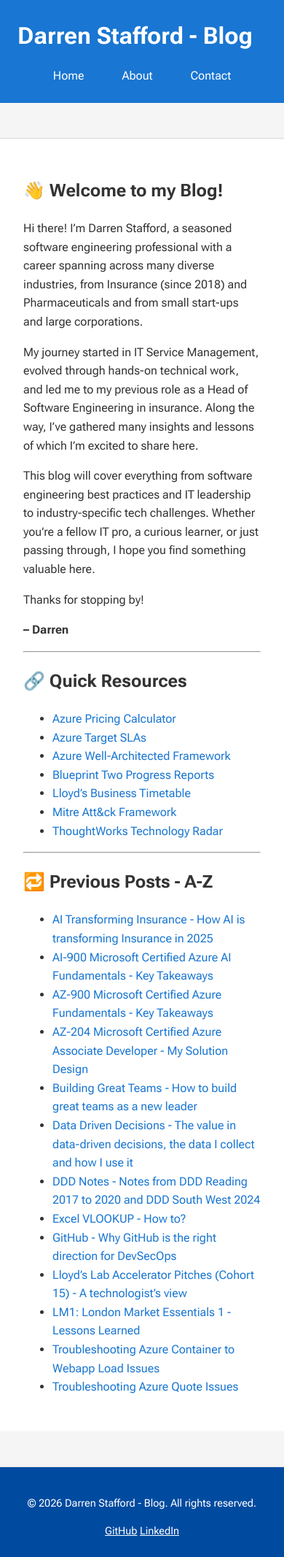
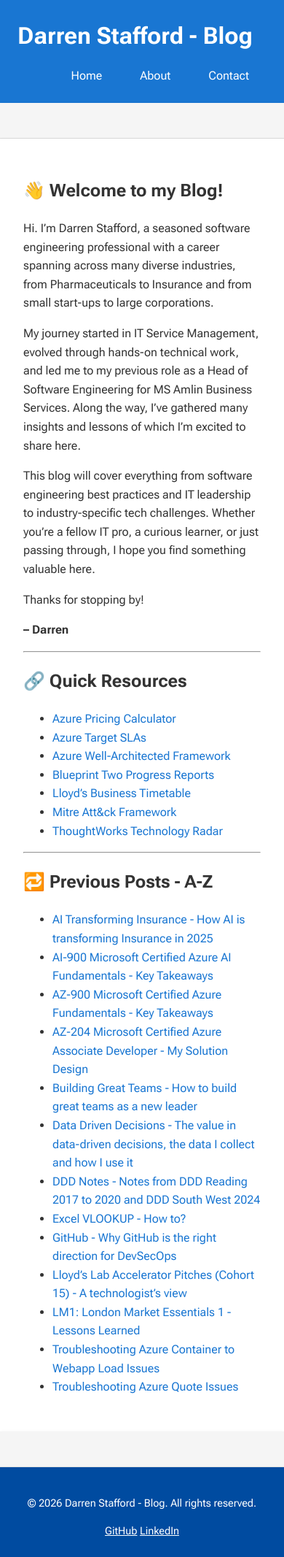
Before and after one commit to dazstaffs/blog, a Jekyll site: the page built from index.md, in a window 390 px wide. Shown: the whole page at 73% size. Built offline with Jekyll 4.4.1, drawn with Linux system fonts in a browser that asks for light colours.

Commit message:
Some more changes to css

```diff
--- a/_sass/main.scss
+++ b/_sass/main.scss
@@ -95,14 +95,18 @@ img{
   }
 
   @media (max-width: 768px) {
-    .nav{
-      float: none !important;
-      text-align: center !important;
-    }
+      .header {
+    text-align: center;
+  }
 
-    h1{
-      text-align: center;
-    }
+  .header h1 {
+    display: block;
+  }
+
+  .header .nav {
+    float: none;
+    margin-top: 1rem;
+  }
   }
 }
 
--- a/index.md
+++ b/index.md
@@ -7,9 +7,9 @@ list_title: 🔁 All Posts
 
 ## 👋 Welcome to my Blog!
 
-Hi there! I’m Darren Stafford, a seasoned software engineering professional with a career spanning across many diverse industries, from Insurance (since 2018) and Pharmaceuticals and from small start-ups and large corporations.
+Hi. I’m Darren Stafford, a seasoned software engineering professional with a career spanning across many diverse industries, from Pharmaceuticals to Insurance and from small start-ups to large corporations.
 
-My journey started in IT Service Management, evolved through hands-on technical work, and led me to my previous role as a Head of Software Engineering in insurance. Along the way, I’ve gathered many insights and lessons of which I’m excited to share here.
+My journey started in IT Service Management, evolved through hands-on technical work, and led me to my previous role as a Head of Software Engineering for MS Amlin Business Services. Along the way, I’ve gathered many insights and lessons of which I’m excited to share here.
 
 This blog will cover everything from software engineering best practices and IT leadership to industry-specific tech challenges. Whether you’re a fellow IT pro, a curious learner, or just passing through, I hope you find something valuable here.
 
```
Also changed, not shown: assets/images/profile.png (deleted).
